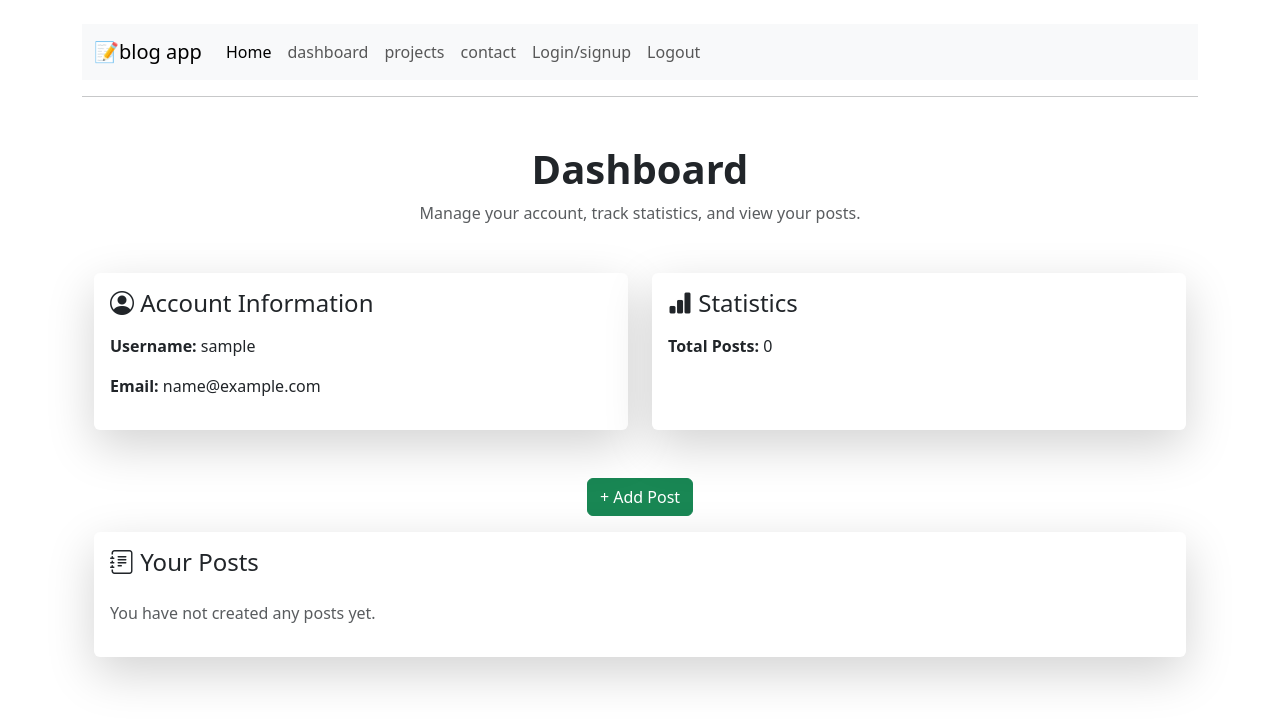
After one commit to kali0909-devil/Blog_app, a Flask app: page /dashboard in a window 1280 px wide. The commit adds this page. Shown: the top 725 px of the page. Run offline with Flask 3, Linux system fonts and the light colour scheme; the visitor is signed in with stand-in values (Sample User, id 1); data that the repository does not hold is empty.

Commit message:
separate page for posts with image

```diff
--- a/app/blog/routes.py
+++ b/app/blog/routes.py
@@ -11,20 +11,43 @@ def home():
     posts = Post.query.all()
     return render_template('blog.html',posts=posts)
 
+@blog.route('/dashboard')
+@login_required
+def dashboard():
+   user = current_user
+   username = user.username
+   email = user.email
+   post_count = Post.query.filter_by(user_id=current_user.id).count()
+   user_posts = Post.query.filter_by(user_id=current_user.id).all()
+   return render_template('dashboard.html', posts=user_posts,username=username, email=email, post_count=post_count)
 
-@blog.route('/new',methods = ['GET','POST'])
+@blog.route('/new', methods=['GET', 'POST'])
 @login_required
 def new_post():
     if request.method == 'POST':
         title = request.form.get('title')
         content = request.form.get('content')
-        user_id = current_user.id
+        image_url = request.form.get('image_url')  # image field from form
+        reference_url = request.form.get('reference_url')  # reference field from form
 
-        posts = Post(title=title,content=content,user_id=user_id,user=current_user)
-        db.session.add(posts)
+        # Create a new post instance
+        new_post = Post(
+            title=title,
+            content=content,
+            user_id=current_user.id,
+            image=image_url if image_url else None,
+            reference=reference_url if reference_url else None
+        )
+        db.session.add(new_post)
         db.session.commit()
         return redirect(url_for('blog.home'))
     return render_template('new_post.html')
+
+@blog.route("/post/<int:post_id>")
+def post_detail(post_id):
+    post = Post.query.get_or_404(post_id)
+    author = User.query.get_or_404(post.user_id)
+    return render_template("post.html", post=post,author=author.username)
 
 @blog.route('/delete/<int:post_id>', methods=['POST', 'GET'])
 @login_required
@@ -34,7 +57,6 @@ def delete(post_id):
         author = User.query.get_or_404(posts.user_id)
         flash(f"This post belongs to {author.username}, You cannot delete this.", "danger")
         return redirect(url_for('blog.home'))
-
     db.session.delete(posts)
     db.session.commit()
     flash("Post deleted successfully!", "success")
@@ -51,6 +73,8 @@ def edit(post_id):
     if request.method == 'POST':
         post.title = request.form.get('title')
         post.content = request.form.get('content')
+        post.image = request.form.get('image_url')  # image field from form
+        post.reference = request.form.get('reference_url')  # reference field from form
         db.session.commit()
         return redirect(url_for('blog.home'))
     return render_template('edit.html', post=post)
--- a/app/models.py
+++ b/app/models.py
@@ -1,6 +1,7 @@
 from flask_login import UserMixin # type: ignore
 from .extentions import login_manager
 from . import db
+from .static import images
 
 class User(db.Model,UserMixin):
     id = db.Column(db.Integer,primary_key = True)
@@ -13,6 +14,8 @@ class Post(db.Model,UserMixin):
      post_id = db.Column(db.Integer,primary_key = True)
      title = db.Column(db.String(150), nullable = False)
      content = db.Column(db.String(100),nullable = False)
+     image = db.Column(db.String(500),nullable = True)
+     reference = db.Column(db.String(500),nullable = True)
      user_id = db.Column(db.Integer, db.ForeignKey('user.id'), nullable=False)
 
 
--- /dev/null
+++ b/app/templates/dashboard.html
@@ -0,0 +1,86 @@
+{% extends 'index.html' %}
+{% block title %}
+    Dashboard
+{% endblock title %}
+{% block content %}
+{% include 'flash.html' %}
+<style>
+  body {
+    opacity: 0;
+    transition: opacity 0.7s ease-in;
+  }
+  body.loaded {
+    opacity: 1;
+  }
+  </style>
+<div class="container my-5">
+    <!-- Dashboard Header -->
+    <div class="text-center mb-5">
+        <h1 class="fw-bold">Dashboard</h1>
+        <p class="text-muted">Manage your account, track statistics, and view your posts.</p>
+    </div>
+
+    <!-- Account Info & Statistics -->
+    <div class="row g-4 mb-5">
+        <!-- Account Info -->
+        <div class="col-md-6">
+            <div class="card shadow-lg border-0 h-100">
+                <div class="card-body">
+                    <h4 class="card-title mb-3"><i class="bi bi-person-circle"></i> Account Information</h4>
+                    <p><strong>Username:</strong> {{ username }}</p>
+                    <p><strong>Email:</strong> {{ email }}</p>
+                </div>
+            </div>
+        </div>
+        <!-- Statistics -->
+        <div class="col-md-6">
+            <div class="card shadow-lg border-0 h-100">
+                <div class="card-body">
+                    <h4 class="card-title mb-3"><i class="bi bi-bar-chart-fill"></i> Statistics</h4>
+                    <p><strong>Total Posts:</strong> {{ post_count }}</p>
+                </div>
+            </div>
+        </div>
+    </div>
+<div class="d-flex justify-content-center my-3">
+  <a href="{{ url_for('blog.new_post') }}" class="btn btn-success">+ Add Post</a>
+</div>
+
+    <!-- User Posts -->
+    <div class="card shadow-lg border-0">
+        <div class="card-body">
+            <h4 class="card-title mb-4"><i class="bi bi-journal-text"></i> Your Posts</h4>
+            {% if posts %}
+                <div class="row row-cols-1 row-cols-md-2 g-4">
+                    {% for post in posts %}
+                        <div class="col">
+                            <div class="card h-100 border-0 shadow-sm">
+                                <div class="card-body">
+                                    <h5 class="card-title"><i class="bi bi-award-fill text-primary"></i> <a href="{{ url_for('blog.post_detail', post_id=post.post_id) }}" class="text-decoration-none">{{ post.title }}</a> </h5>
+                                </div>
+                                <div class="card-footer bg-light d-flex justify-content-between">
+                                    <a href="{{ url_for('blog.edit', post_id=post.post_id) }}" class="btn btn-sm btn-outline-primary">
+                                        <i class="bi bi-pencil-square"></i> Edit
+                                    </a>
+                                    <form action="{{ url_for('blog.delete', post_id=post.post_id) }}" method="POST" style="display: inline;">
+                                        <button type="submit" class="btn btn-sm btn-outline-danger">
+                                            <i class="bi bi-trash"></i> Delete
+                                        </button>
+                                    </form>
+                                </div>
+                            </div>
+                        </div>
+                    {% endfor %}
+                </div>
+            {% else %}
+                <p class="text-muted">You have not created any posts yet.</p>
+            {% endif %}
+        </div>
+    </div>
+</div>
+<script>
+  window.addEventListener("load", function () {
+   document.body.classList.add("loaded");
+  });
+</script>
+{% endblock content %}
--- a/app/templates/edit.html
+++ b/app/templates/edit.html
@@ -93,6 +93,12 @@
     <label class="form-label">Content</label>
     <textarea name="content" class="form-control" rows="6" required>{{post.content}}</textarea>
 
+     <label class="form-label">Image URL</label>
+    <input type="url" name="image_url" class="form-control" value="{{post.image}}">
+
+     <label class="form-label">Reference URL</label>
+    <input type="url" name="reference_url" class="form-control" value="{{post.reference}}">
+
     <button type="submit" class="btn btn-primary">Update</button>
     <a href="{{ url_for('blog.home') }}" class="btn btn-secondary">Cancel</a>
   </form>
--- a/app/templates/index.html
+++ b/app/templates/index.html
@@ -22,10 +22,10 @@
           <a class="nav-link active" aria-current="page" href="{{ url_for('blog.home') }}">Home</a>
         </li>
         <li class="nav-item">
+          <a class="nav-link" href="{{ url_for('blog.dashboard') }}">dashboard</a>
+        </li>
+        <li class="nav-item">
           <a class="nav-link" href="{{ url_for('blog.projects') }}">projects</a>
-        </li>
-         <li class="nav-item">
-          <a class="nav-link active" aria-current="page" href="{{ url_for('blog.new_post') }}">new Post</a>
         </li>
         <li class="nav-item">
           <a class="nav-link" href="{{ url_for('blog.contact') }}">contact</a>
```
Also changed, not shown: app/templates/blog.html (+52 -64 lines), app/templates/new_post.html (+10 -2 lines), app/templates/post.html (added, +77 -0 lines), app/static/images/default.png (added), instance/user.db.
